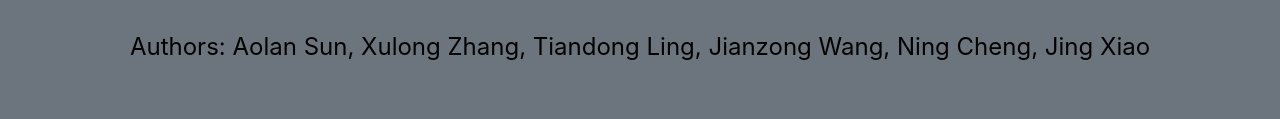
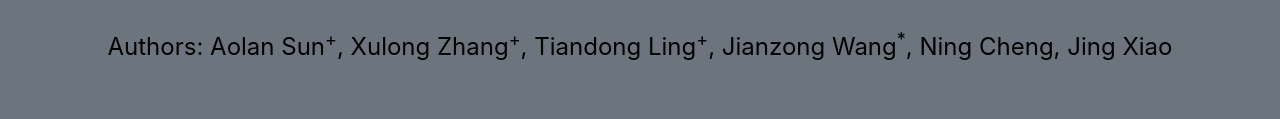
Before and after one commit to Pre-Avatar/Pre-Avatar.github.io, a plain HTML site: page index.html in a window 1280 px wide. Shown: the part 163-282 px from the top of the page. Drawn offline with nearby package versions, Linux system fonts and the light colour scheme.

Commit message:
superscript added

```diff
--- a/index.html
+++ b/index.html
@@ -51,7 +51,7 @@
           <div class="col-md-12">
 
             <h1><a class="text-light">PPP: Portable Presentation Persona with a Reusable Talking Face </h1><br>
-             <font size=5><span style="color:#000000"> Authors: Aolan Sun, Xulong Zhang, Tiandong Ling, Jianzong Wang, Ning Cheng, Jing Xiao</font>  </a>
+             <font size=5><span style="color:#000000"> Authors: Aolan Sun<sup>+</sup>, Xulong Zhang<sup>+</sup>, Tiandong Ling<sup>+</sup>, Jianzong Wang<sup>*</sup>, Ning Cheng, Jing Xiao</font>  </a>
             <p>
               <div class="row">
               </div>
```
